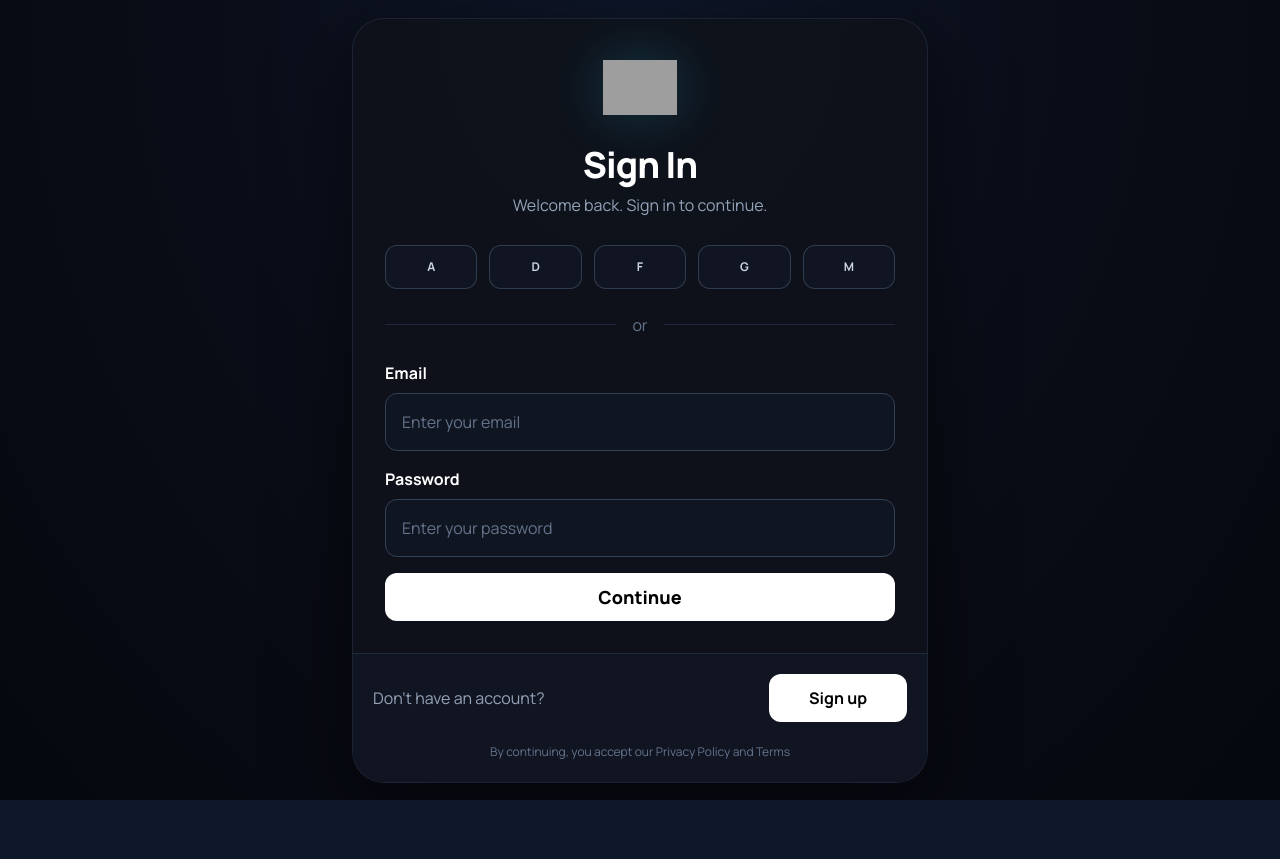
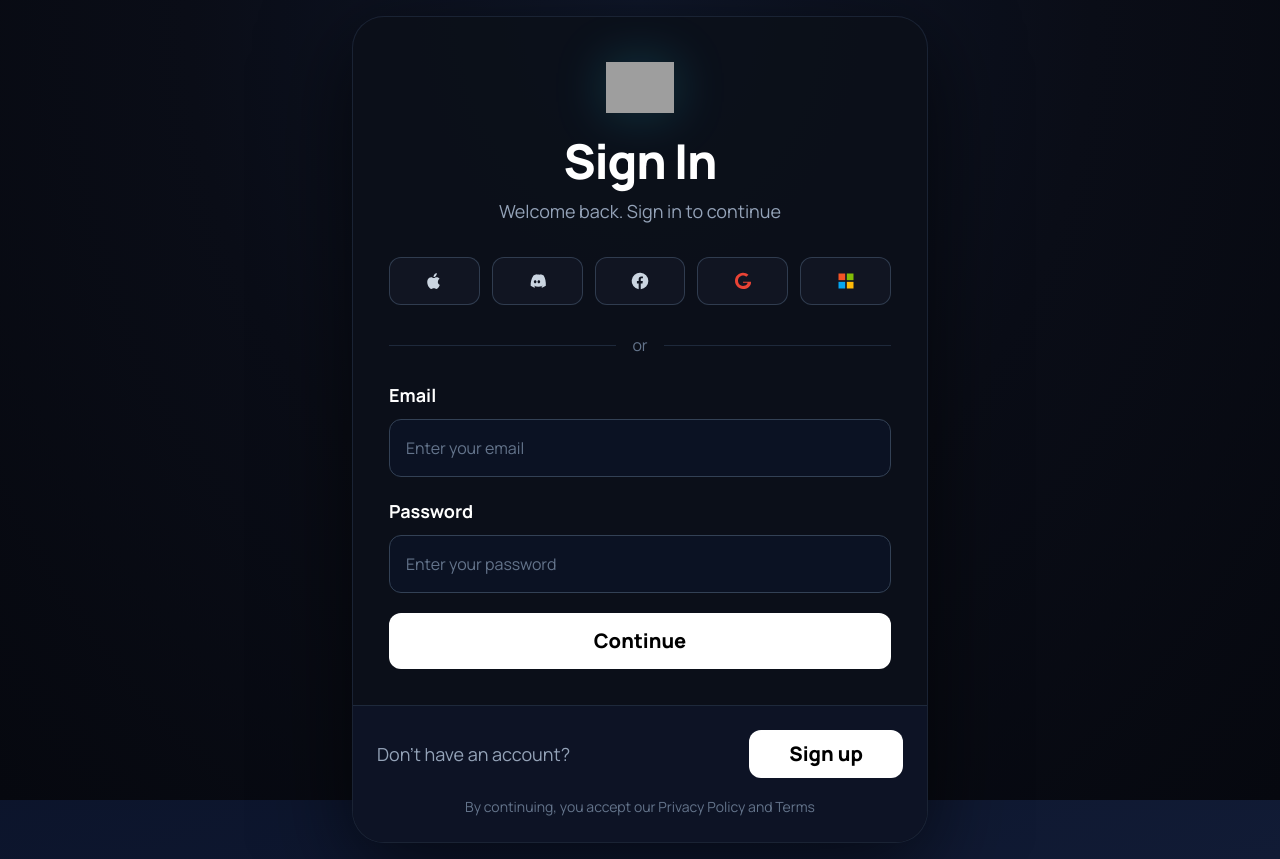
Before and after one commit to dreknows1/ghostwriter-ai-public, a React (Vite) app: page / in a window 1280 px wide. Before the commit the page ends 800 px from the top, so only its background shows below. Built offline with nearby package versions, Linux system fonts and the light colour scheme; grey boxes are pictures that could not be loaded.

Commit message:
Refine auth UI with premium provider icons and improved visual hierarchy

```diff
--- a/App.tsx
+++ b/App.tsx
@@ -42,6 +42,39 @@ const SocialTikTokIcon = () => (
 
 const SocialDiscordIcon = () => (
   <svg viewBox="0 0 24 24" className="w-4 h-4" fill="currentColor" aria-hidden="true">
+    <path d="M20 5.4A16 16 0 0016.1 4l-.2.4a11 11 0 00-4-.1l-.2-.4A16 16 0 007.8 5.4C5 9.6 4.2 13.7 4.4 17.7A16.5 16.5 0 009 20l.8-1.2a10.4 10.4 0 01-1.6-.8l.4-.3c3.2 1.5 6.7 1.5 9.8 0l.4.3c-.5.3-1 .5-1.6.8L18 20a16.5 16.5 0 004.6-2.3c.3-4.6-.6-8.6-2.6-12.3zM9.8 14.8c-.9 0-1.6-.8-1.6-1.8s.7-1.8 1.6-1.8 1.6.8 1.6 1.8-.7 1.8-1.6 1.8zm4.4 0c-.9 0-1.6-.8-1.6-1.8s.7-1.8 1.6-1.8 1.6.8 1.6 1.8-.7 1.8-1.6 1.8z" />
+  </svg>
+);
+
+const AuthAppleIcon = () => (
+  <svg viewBox="0 0 24 24" className="w-5 h-5" fill="currentColor" aria-hidden="true">
+    <path d="M16.7 12.8c0-2.3 1.9-3.4 2-3.5-1.1-1.6-2.8-1.8-3.4-1.8-1.5-.2-2.9.9-3.6.9-.7 0-1.9-.9-3.1-.9-1.6 0-3.1 1-3.9 2.3-1.7 2.9-.4 7.2 1.2 9.5.8 1.1 1.7 2.3 2.9 2.2 1.2 0 1.6-.7 3-.7s1.8.7 3 .7c1.3 0 2.1-1.1 2.9-2.2.9-1.3 1.3-2.6 1.3-2.7-.1 0-2.5-1-2.5-3.8zM14.4 5.8c.7-.9 1.1-2.1 1-3.3-1 .1-2.2.7-2.9 1.6-.7.8-1.2 2-1 3.2 1.1.1 2.2-.6 2.9-1.5z" />
+  </svg>
+);
+
+const AuthFacebookIcon = () => (
+  <svg viewBox="0 0 24 24" className="w-5 h-5" fill="currentColor" aria-hidden="true">
+    <path d="M22 12a10 10 0 10-11.6 9.9v-7h-2.1V12h2.1V9.8c0-2.1 1.2-3.3 3.2-3.3.9 0 1.9.2 1.9.2v2.1h-1.1c-1.1 0-1.5.7-1.5 1.4V12h2.5l-.4 2.9h-2.1v7A10 10 0 0022 12z" />
+  </svg>
+);
+
+const AuthGoogleIcon = () => (
+  <svg viewBox="0 0 24 24" className="w-5 h-5" aria-hidden="true">
+    <path fill="#EA4335" d="M12 10.2v3.9h5.5c-.2 1.3-1.5 3.8-5.5 3.8-3.3 0-6-2.8-6-6.2s2.7-6.2 6-6.2c1.9 0 3.2.8 3.9 1.5l2.7-2.6C16.8 2.8 14.6 2 12 2 6.7 2 2.4 6.4 2.4 11.8S6.7 21.6 12 21.6c6.9 0 9.6-4.8 9.6-7.3 0-.5 0-.9-.1-1.3H12z"/>
+  </svg>
+);
+
+const AuthMicrosoftIcon = () => (
+  <svg viewBox="0 0 24 24" className="w-5 h-5" aria-hidden="true">
+    <rect x="3" y="3" width="8" height="8" fill="#F35325" />
+    <rect x="13" y="3" width="8" height="8" fill="#81BC06" />
+    <rect x="3" y="13" width="8" height="8" fill="#05A6F0" />
+    <rect x="13" y="13" width="8" height="8" fill="#FFBA08" />
+  </svg>
+);
+
+const AuthDiscordIcon = () => (
+  <svg viewBox="0 0 24 24" className="w-5 h-5" fill="currentColor" aria-hidden="true">
     <path d="M20 5.4A16 16 0 0016.1 4l-.2.4a11 11 0 00-4-.1l-.2-.4A16 16 0 007.8 5.4C5 9.6 4.2 13.7 4.4 17.7A16.5 16.5 0 009 20l.8-1.2a10.4 10.4 0 01-1.6-.8l.4-.3c3.2 1.5 6.7 1.5 9.8 0l.4.3c-.5.3-1 .5-1.6.8L18 20a16.5 16.5 0 004.6-2.3c.3-4.6-.6-8.6-2.6-12.3zM9.8 14.8c-.9 0-1.6-.8-1.6-1.8s.7-1.8 1.6-1.8 1.6.8 1.6 1.8-.7 1.8-1.6 1.8zm4.4 0c-.9 0-1.6-.8-1.6-1.8s.7-1.8 1.6-1.8 1.6.8 1.6 1.8-.7 1.8-1.6 1.8z" />
   </svg>
 );
@@ -551,23 +584,29 @@ export const App: React.FC = () => {
     return (
       <div className="app-shell min-h-screen flex flex-col items-center justify-center p-3 sm:p-4 relative overflow-hidden">
         <div className="fixed top-0 left-0 w-full h-full bg-[radial-gradient(ellipse_at_top,_var(--tw-gradient-stops))] from-slate-900 via-[#0a0d17] to-[#06080f] pointer-events-none z-0"></div>
-        <div className="relative z-10 w-full max-w-xl rounded-[1.75rem] sm:rounded-[2rem] border border-slate-800/80 bg-[#0f121b]/95 shadow-[0_20px_80px_rgba(0,0,0,0.55)] overflow-hidden">
-          <div className="p-5 sm:p-8">
-            <div className="flex justify-center mb-5"><Logo size={74} /></div>
-            <h1 className="text-3xl sm:text-4xl font-black text-center tracking-tight text-white mb-2">Sign In</h1>
-            <p className="text-center text-slate-400 text-base mb-7">Welcome back. Sign in to continue.</p>
+        <div className="relative z-10 w-full max-w-xl rounded-[2rem] border border-slate-800/80 bg-[#0c101a]/95 shadow-[0_24px_90px_rgba(0,0,0,0.62)] overflow-hidden">
+          <div className="p-6 sm:p-9">
+            <div className="flex justify-center mb-4"><Logo size={68} /></div>
+            <h1 className="text-4xl sm:text-5xl font-black text-center tracking-tight text-white mb-3">{isSignUpMode ? 'Sign Up' : 'Sign In'}</h1>
+            <p className="text-center text-slate-400 text-base sm:text-lg mb-8">Welcome back. Sign in to continue</p>
 
             <>
-              <div className="grid grid-cols-5 gap-2 sm:gap-3 mb-6">
-                {['Apple', 'Discord', 'Facebook', 'Google', 'Microsoft'].map((provider) => (
+              <div className="grid grid-cols-5 gap-2 sm:gap-3 mb-7">
+                {[
+                  { name: 'Apple', icon: <AuthAppleIcon /> },
+                  { name: 'Discord', icon: <AuthDiscordIcon /> },
+                  { name: 'Facebook', icon: <AuthFacebookIcon /> },
+                  { name: 'Google', icon: <AuthGoogleIcon /> },
+                  { name: 'Microsoft', icon: <AuthMicrosoftIcon /> },
+                ].map((provider) => (
                   <button
-                    key={provider}
+                    key={provider.name}
                     type="button"
-                    className="h-11 rounded-xl border border-slate-700/90 bg-[#111522] text-slate-300 text-xs font-bold hover:border-slate-500 hover:text-white transition-all"
-                    aria-label={`${provider} sign in coming soon`}
-                    title={`${provider} sign in coming soon`}
+                    className="h-12 rounded-xl border border-slate-700/90 bg-[#111522] text-slate-300 flex items-center justify-center hover:border-slate-500 hover:text-white transition-all"
+                    aria-label={`${provider.name} sign in coming soon`}
+                    title={`${provider.name} sign in coming soon`}
                   >
-                    {provider.slice(0, 1)}
+                    {provider.icon}
                   </button>
                 ))}
               </div>
@@ -578,45 +617,45 @@ export const App: React.FC = () => {
                 <div className="h-px flex-1 bg-slate-800"></div>
               </div>
 
-              <form onSubmit={handleAuth} className="space-y-4">
+              <form onSubmit={handleAuth} className="space-y-5">
                 <div>
-                  <label className="block text-left text-white font-semibold mb-2">Email</label>
+                  <label className="block text-left text-white font-semibold mb-2.5 text-lg">Email</label>
                   <input
                     type="email"
                     placeholder="Enter your email"
                     value={authEmail}
                     onChange={(e) => setAuthEmail(e.target.value)}
-                    className="w-full bg-[#101522] border border-slate-700 p-4 rounded-xl text-white outline-none focus:border-slate-400 text-base placeholder:text-slate-500 transition-all"
+                    className="w-full bg-[#0b1223] border border-slate-700 p-4 rounded-xl text-white outline-none focus:border-blue-400 text-base placeholder:text-slate-500 transition-all"
                     required
                   />
                 </div>
                 <div>
-                  <label className="block text-left text-white font-semibold mb-2">Password</label>
+                  <label className="block text-left text-white font-semibold mb-2.5 text-lg">Password</label>
                   <input
                     type="password"
                     placeholder="Enter your password"
                     value={authPassword}
                     onChange={(e) => setAuthPassword(e.target.value)}
-                    className="w-full bg-[#101522] border border-slate-700 p-4 rounded-xl text-white outline-none focus:border-slate-400 text-base placeholder:text-slate-500 transition-all"
+                    className="w-full bg-[#0b1223] border border-slate-700 p-4 rounded-xl text-white outline-none focus:border-blue-400 text-base placeholder:text-slate-500 transition-all"
                     required
                     minLength={8}
                   />
                 </div>
                 {isSignUpMode && (
                   <div>
-                    <label className="block text-left text-white font-semibold mb-2">Referral Code (optional)</label>
+                    <label className="block text-left text-white font-semibold mb-2.5 text-lg">Referral Code (optional)</label>
                     <input
                       type="text"
                       placeholder="Enter referral code"
                       value={referralCode}
                       onChange={(e) => setReferralCode(e.target.value.toUpperCase())}
-                      className="w-full bg-[#101522] border border-slate-700 p-4 rounded-xl text-white outline-none focus:border-slate-400 text-base placeholder:text-slate-500 transition-all"
+                      className="w-full bg-[#0b1223] border border-slate-700 p-4 rounded-xl text-white outline-none focus:border-blue-400 text-base placeholder:text-slate-500 transition-all"
                     />
                   </div>
                 )}
                 <button
                   disabled={isAuthLoading}
-                  className="w-full h-12 rounded-xl bg-white text-black font-black text-lg hover:bg-slate-200 transition-all disabled:opacity-70 flex items-center justify-center"
+                  className="w-full h-14 rounded-xl bg-white text-black font-black text-xl hover:bg-slate-200 transition-all disabled:opacity-70 flex items-center justify-center"
                 >
                   {isAuthLoading ? <LoadingSpinner /> : (isSignUpMode ? 'Create Account' : 'Continue')}
                 </button>
@@ -624,13 +663,13 @@ export const App: React.FC = () => {
             </>
           </div>
 
-          <div className="border-t border-slate-800 p-4 sm:p-5 bg-[#111522]">
+          <div className="border-t border-slate-800 p-5 sm:p-6 bg-[#0d1325]">
             <div className="flex flex-col sm:flex-row gap-3 items-center justify-between">
-              <p className="text-slate-400 text-base">{isSignUpMode ? 'Already have an account?' : "Don't have an account?"}</p>
+              <p className="text-slate-400 text-base sm:text-lg">{isSignUpMode ? 'Already have an account?' : "Don't have an account?"}</p>
               <button
                 type="button"
                 onClick={() => setIsSignUpMode((v) => !v)}
-                className="w-full sm:w-auto px-10 h-12 rounded-xl bg-white text-black font-bold"
+                className="w-full sm:w-auto px-10 h-12 rounded-xl bg-white text-black font-black text-xl"
               >
                 {isSignUpMode ? 'Sign in' : 'Sign up'}
               </button>
@@ -641,7 +680,7 @@ export const App: React.FC = () => {
                   setTermsReturnView(AppView.AUTH);
                   setView(AppView.TERMS);
                 }}
-                className="text-xs text-slate-500 hover:text-slate-300"
+                className="text-sm text-slate-500 hover:text-slate-300"
               >
                 By continuing, you accept our Privacy Policy and Terms
               </button>
```
